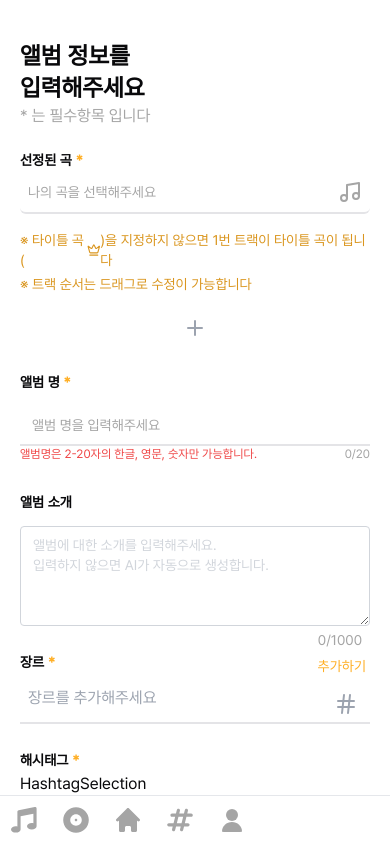
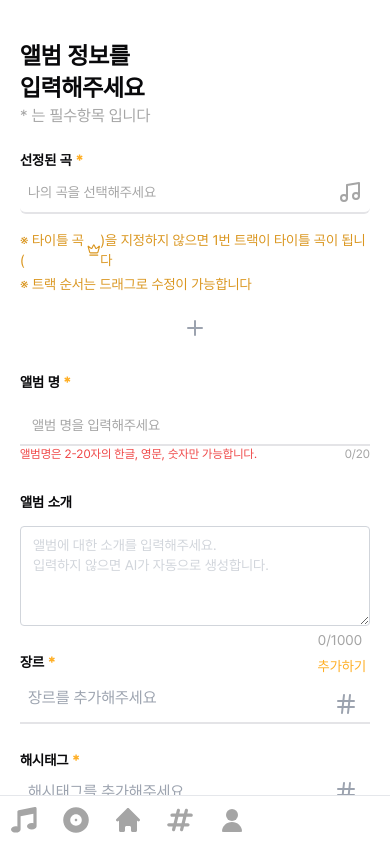
Before and after one commit to EH05/Melting, a React (Vite) app in the folder frontend/melting/: page /album/create in a window 390 px wide. Shown: the top 842 px of the page. Built offline with nearby package versions, Linux system fonts and the light colour scheme.

Commit message:
feat: 해시태그 컴포넌트 구현
Jira: S11P21A701-388

```diff
--- a/frontend/melting/src/components/Album/AlbumForm.tsx
+++ b/frontend/melting/src/components/Album/AlbumForm.tsx
@@ -7,7 +7,7 @@ import { Input } from '../ui/input'
 import { Label } from '../ui/label'
 import { Textarea } from '../ui/textarea'
 import SongSelection from './SongSelection'
-import HashtagSelection from './HashtagSelection'
+import HashtagSelector from './HashtagSelector'
 import SubmitButton from '../Button/SubmitButton'
 import GenreSelector from './GenreSelector'
 
@@ -86,6 +86,12 @@ export default function AlbumForm() {
     })
   }
 
+  const handleHashtagsChange = (hashtags: string[]) => {
+    console.log('Selected hashtags:', hashtags)
+    // 여기서 선택된 해시태그를 처리할 수 있습니다.
+    setSelectedHashtags(hashtags)
+  }
+
   return (
     <form className="space-y-6">
       <div>
@@ -157,13 +163,12 @@ export default function AlbumForm() {
         <Label htmlFor="hashtag" className="font-semibold">
           해시태그<span className="text-primary-400 ml-1">*</span>
         </Label>
-        <HashtagSelection />
+        <HashtagSelector onHashtagsChange={handleHashtagsChange} />
       </div>
       <div>
         <Label htmlFor="hashtag" className="font-semibold">
           앨범 커버<span className="text-primary-400 ml-1">*</span>
         </Label>
-        <HashtagSelection />
       </div>
       <div className="text-gray text-center">
         <p>발매 일자 : {releaseDate}</p>
--- a/frontend/melting/src/components/Album/HashtagSelection.tsx
+++ /dev/null
@@ -1,3 +0,0 @@
-export default function HashtagSelection() {
-  return <div>HashtagSelection</div>
-}
--- /dev/null
+++ b/frontend/melting/src/components/Album/HashtagSelector.tsx
@@ -0,0 +1,151 @@
+import { useState, useEffect, useRef } from 'react'
+import { Hash } from 'lucide-react'
+import {
+  AlertDialog,
+  AlertDialogAction,
+  AlertDialogCancel,
+  AlertDialogContent,
+  AlertDialogDescription,
+  AlertDialogFooter,
+  AlertDialogHeader,
+  AlertDialogTitle,
+  AlertDialogTrigger,
+} from '@/components/ui/alert-dialog'
+
+// 가상의 API 호출 함수 (실제 구현 시 이 부분을 실제 API로 대체해야 합니다)
+const searchHashtags = async (query: string): Promise<string[]> => {
+  // 실제 API 호출 대신 임시 데이터 반환
+  return ['#사진', '#사랑해', '#사랑합니다', '#사진스타그램'].filter((tag) =>
+    tag.includes(query),
+  )
+}
+
+interface HashtagSelectorProps {
+  onHashtagsChange: (hashtags: string[]) => void
+}
+
+export default function HashtagSelector({
+  onHashtagsChange,
+}: HashtagSelectorProps) {
+  const [input, setInput] = useState('')
+  const [hashtags, setHashtags] = useState<string[]>([])
+  const [suggestions, setSuggestions] = useState<string[]>([])
+  const [isDropdownOpen, setIsDropdownOpen] = useState(false)
+  const [showWarning, setShowWarning] = useState(false)
+  const dropdownRef = useRef<HTMLDivElement>(null) // 드롭다운 영역을 참조하는 ref
+
+  useEffect(() => {
+    const fetchSuggestions = async () => {
+      if (input.length > 1) {
+        const results = await searchHashtags(input)
+        setSuggestions(results)
+        setIsDropdownOpen(true)
+      } else {
+        setSuggestions([])
+        setIsDropdownOpen(false)
+      }
+    }
+
+    fetchSuggestions()
+  }, [input])
+
+  useEffect(() => {
+    onHashtagsChange(hashtags)
+  }, [hashtags, onHashtagsChange])
+
+  const addHashtag = (tag: string) => {
+    if (hashtags.length < 3 && !hashtags.includes(tag)) {
+      setHashtags([...hashtags, tag])
+      setInput('#')
+      setSuggestions([])
+      setIsDropdownOpen(false)
+    } else if (hashtags.length >= 3) {
+      setShowWarning(true)
+    }
+  }
+
+  const removeHashtag = (tag: string) => {
+    setHashtags(hashtags.filter((t) => t !== tag))
+  }
+
+  const handleInputChange = (e: React.ChangeEvent<HTMLInputElement>) => {
+    const value = e.target.value
+    setInput(value.startsWith('#') ? value : '#' + value)
+  }
+
+  // 드롭다운 외부 클릭을 감지하는 useEffect
+  useEffect(() => {
+    const handleClickOutside = (event: MouseEvent) => {
+      if (
+        dropdownRef.current &&
+        !dropdownRef.current.contains(event.target as Node)
+      ) {
+        setIsDropdownOpen(false) // 드롭다운 외부를 클릭하면 닫기
+      }
+    }
+
+    document.addEventListener('mousedown', handleClickOutside)
+    return () => {
+      document.removeEventListener('mousedown', handleClickOutside)
+    }
+  }, [dropdownRef])
+
+  const handleCloseWarning = () => {
+    setShowWarning(false)
+  }
+
+  return (
+    <div className="space-y-2" ref={dropdownRef}>
+      <div className="relative border-b-2 rounded-md p-2 flex flex-wrap items-center">
+        {hashtags.map((tag, index) => (
+          <span
+            key={index}
+            className="border-2 border-primary-400 rounded-full px-2 py-1 text-sm mr-2 mb-2 cursor-pointer"
+            onClick={() => removeHashtag(tag)}
+          >
+            {tag}
+          </span>
+        ))}
+        <input
+          type="text"
+          value={input}
+          onChange={handleInputChange}
+          placeholder={hashtags.length === 0 ? '해시태그를 추가해주세요' : ''}
+          className="flex-grow outline-none bg-transparent"
+        />
+        <Hash
+          size={24}
+          className={`absolute right-3 top-1/2 transform -translate-y-1/2 ${hashtags.length > 0 ? 'text-primary-400' : 'text-gray-400'}`}
+        />
+      </div>
+      {isDropdownOpen && suggestions.length > 0 && (
+        <ul className="absolute z-10 w-full bg-white rounded-md shadow-lg mt-1 max-h-40 overflow-y-auto">
+          {suggestions.map((suggestion) => (
+            <li
+              key={suggestion}
+              className="px-4 py-2 hover:bg-gray-100 cursor-pointer"
+              onClick={() => addHashtag(suggestion)}
+            >
+              {suggestion}
+            </li>
+          ))}
+        </ul>
+      )}
+      <AlertDialog open={showWarning} onOpenChange={setShowWarning}>
+        <AlertDialogContent>
+          <AlertDialogHeader>
+            <AlertDialogTitle>해시태그 제한</AlertDialogTitle>
+            <AlertDialogDescription>
+              해시태그는 최대 3개까지만 선택할 수 있습니다.
+            </AlertDialogDescription>
+          </AlertDialogHeader>
+          <AlertDialogFooter>
+            <AlertDialogAction onClick={handleCloseWarning}>
+              확인
+            </AlertDialogAction>
+          </AlertDialogFooter>
+        </AlertDialogContent>
+      </AlertDialog>
+    </div>
+  )
+}
--- a/frontend/melting/src/components/ui/alert-dialog.tsx
+++ b/frontend/melting/src/components/ui/alert-dialog.tsx
@@ -1,8 +1,8 @@
-import * as React from "react"
-import * as AlertDialogPrimitive from "@radix-ui/react-alert-dialog"
+import * as React from 'react'
+import * as AlertDialogPrimitive from '@radix-ui/react-alert-dialog'
 
-import { cn } from "@/lib/utils"
-import { buttonVariants } from "@/components/ui/button"
+import { cn } from '@/lib/utils'
+import { buttonVariants } from '@/components/ui/button'
 
 const AlertDialog = AlertDialogPrimitive.Root
 
@@ -16,8 +16,8 @@ const AlertDialogOverlay = React.forwardRef<
 >(({ className, ...props }, ref) => (
   <AlertDialogPrimitive.Overlay
     className={cn(
-      "fixed inset-0 z-50 bg-black/80  data-[state=open]:animate-in data-[state=closed]:animate-out data-[state=closed]:fade-out-0 data-[state=open]:fade-in-0",
-      className
+      'fixed inset-0 z-50 bg-black/80  data-[state=open]:animate-in data-[state=closed]:animate-out data-[state=closed]:fade-out-0 data-[state=open]:fade-in-0',
+      className,
     )}
     {...props}
     ref={ref}
@@ -34,8 +34,8 @@ const AlertDialogContent = React.forwardRef<
     <AlertDialogPrimitive.Content
       ref={ref}
       className={cn(
-        "fixed left-[50%] top-[50%] z-50 grid w-full max-w-lg translate-x-[-50%] translate-y-[-50%] gap-4 border bg-background p-6 shadow-lg duration-200 data-[state=open]:animate-in data-[state=closed]:animate-out data-[state=closed]:fade-out-0 data-[state=open]:fade-in-0 data-[state=closed]:zoom-out-95 data-[state=open]:zoom-in-95 data-[state=closed]:slide-out-to-left-1/2 data-[state=closed]:slide-out-to-top-[48%] data-[state=open]:slide-in-from-left-1/2 data-[state=open]:slide-in-from-top-[48%] sm:rounded-lg",
-        className
+        'fixed left-[50%] top-[50%] z-50 grid w-9/12 max-w-lg translate-x-[-50%] translate-y-[-50%] gap-4 border bg-background p-6 shadow-lg duration-200 data-[state=open]:animate-in data-[state=closed]:animate-out data-[state=closed]:fade-out-0 data-[state=open]:fade-in-0 data-[state=closed]:zoom-out-95 data-[state=open]:zoom-in-95 data-[state=closed]:slide-out-to-left-1/2 data-[state=closed]:slide-out-to-top-[48%] data-[state=open]:slide-in-from-left-1/2 data-[state=open]:slide-in-from-top-[48%] sm:rounded-2xl rounded-2xl',
+        className,
       )}
       {...props}
     />
@@ -49,13 +49,13 @@ const AlertDialogHeader = ({
 }: React.HTMLAttributes<HTMLDivElement>) => (
   <div
     className={cn(
-      "flex flex-col space-y-2 text-center sm:text-left",
-      className
+      'flex flex-col space-y-2 text-center sm:text-left',
+      className,
     )}
     {...props}
   />
 )
-AlertDialogHeader.displayName = "AlertDialogHeader"
+AlertDialogHeader.displayName = 'AlertDialogHeader'
 
 const AlertDialogFooter = ({
   className,
@@ -63,13 +63,13 @@ const AlertDialogFooter = ({
 }: React.HTMLAttributes<HTMLDivElement>) => (
   <div
     className={cn(
-      "flex flex-col-reverse sm:flex-row sm:justify-end sm:space-x-2",
-      className
+      'flex flex-col-reverse sm:flex-row sm:justify-end sm:space-x-2',
+      className,
     )}
     {...props}
   />
 )
-AlertDialogFooter.displayName = "AlertDialogFooter"
+AlertDialogFooter.displayName = 'AlertDialogFooter'
 
 const AlertDialogTitle = React.forwardRef<
   React.ElementRef<typeof AlertDialogPrimitive.Title>,
@@ -77,7 +77,7 @@ const AlertDialogTitle = React.forwardRef<
 >(({ className, ...props }, ref) => (
   <AlertDialogPrimitive.Title
     ref={ref}
-    className={cn("text-lg font-semibold", className)}
+    className={cn('text-lg font-semibold', className)}
     {...props}
   />
 ))
@@ -89,7 +89,7 @@ const AlertDialogDescription = React.forwardRef<
 >(({ className, ...props }, ref) => (
   <AlertDialogPrimitive.Description
     ref={ref}
-    className={cn("text-sm text-muted-foreground", className)}
+    className={cn('text-sm text-muted-foreground', className)}
     {...props}
   />
 ))
@@ -115,9 +115,9 @@ const AlertDialogCancel = React.forwardRef<
   <AlertDialogPrimitive.Cancel
     ref={ref}
     className={cn(
-      buttonVariants({ variant: "outline" }),
-      "mt-2 sm:mt-0",
-      className
+      buttonVariants({ variant: 'outline' }),
+      'mt-2 sm:mt-0',
+      className,
     )}
     {...props}
   />
```
